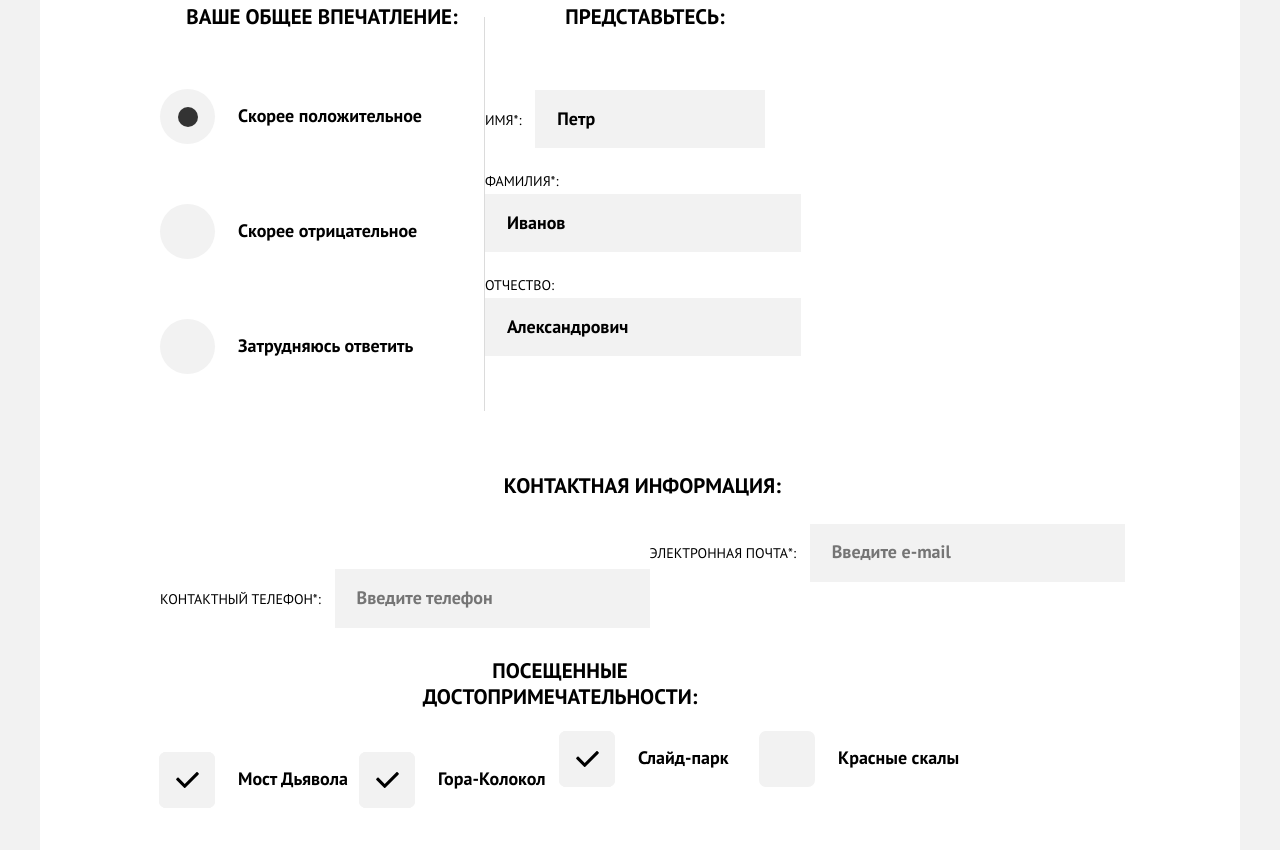
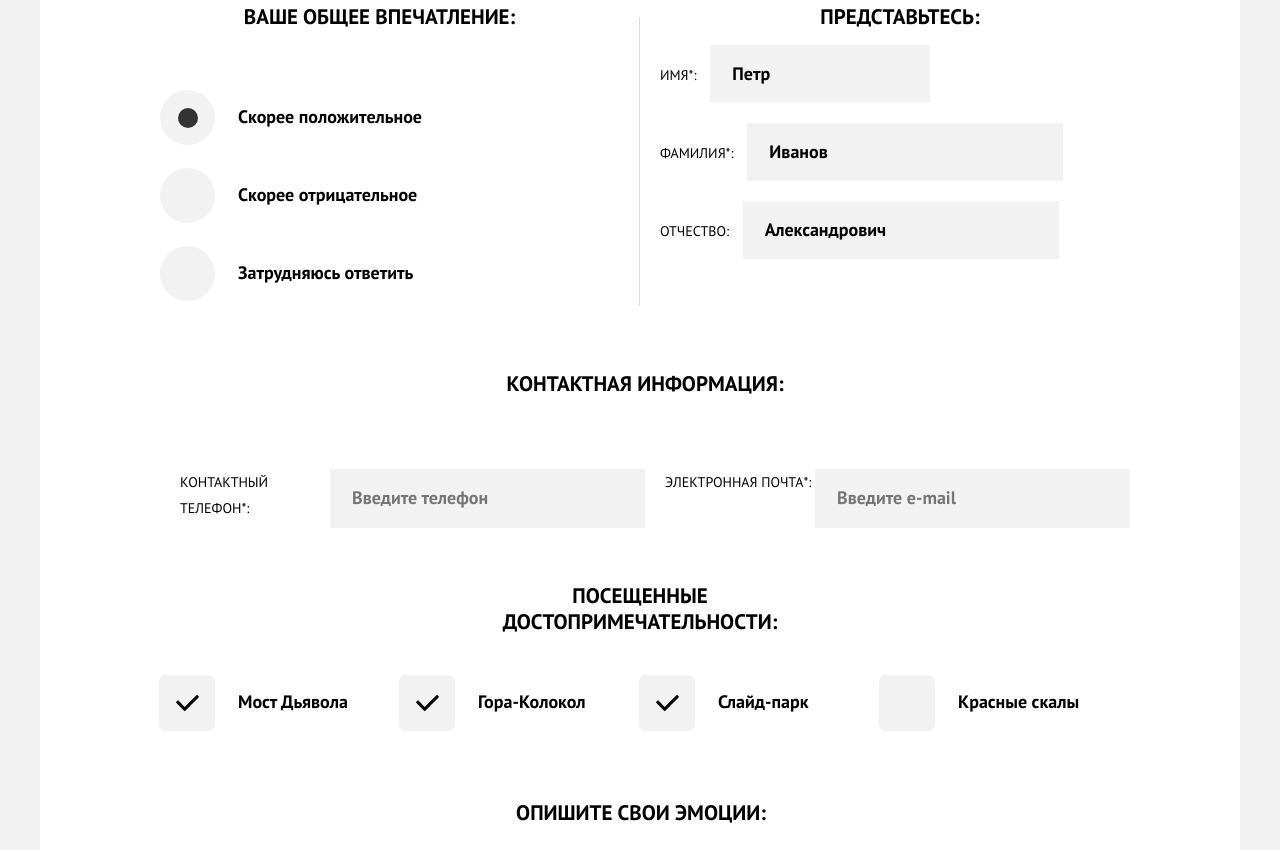
Before and after one commit to mytrofann/461429-sedona, a plain HTML site: page source/form.html in a window 1280 px wide. Shown: the part 627-1477 px from the top of the page. Drawn offline with nearby package versions, Linux system fonts and the light colour scheme; files that its build step writes are made by us from their sources.

Commit message:
Добавляет корректировки формы

```diff
--- a/source/form.html
+++ b/source/form.html
@@ -69,15 +69,15 @@
         <fieldset class="review__item">
           <legend class="review__title">Представьтесь:</legend>
           <ul class="review__list">
-            <li class="review__option">
+            <li class="review__option-name">
               <label for="name">Имя*:</label>
-              <input class="review__input" type="text" name="name" id="name" value="Петр" required>
+              <input class="review__input review__input--name" type="text" name="name" id="name" value="Петр" required>
             </li>
-            <li class="review__option">
+            <li class="review__option-name">
               <label for="surname">Фамилия*:</label>
               <input class="review__input" type="text" name="surname" id="surname" value="Иванов" required>
             </li>
-            <li class="review__option">
+            <li class="review__option-name">
               <label for="patronymic">Отчество:</label>
               <input class="review__input" type="text" name="patronymic" id="patronymic" value="Александрович">
             </li>
@@ -86,12 +86,12 @@
 
         <fieldset class="review__item">
           <legend class="review__title">Контактная информация:</legend>
-          <ul class="review__list">
-            <li class="review__option">
+          <ul class="review__list-contacts">
+            <li class="review__option-contacts">
               <label for="tel">Контактный телефон*:</label>
               <input type="tel" name="tel" id="tel" placeholder="Введите телефон" required pattern="[0-9]{10}">
             </li>
-            <li class="review__option">
+            <li class="review__option-contacts">
               <label for="email">Электронная почта*:</label>
               <input type="email" name="email" id="email" placeholder="Введите e-mail" required>
             </li>
@@ -118,7 +118,7 @@
 
         <fieldset class="review__item">
           <legend class="review__title">Посещенные достопримечательности:</legend>
-          <ul class="review__list">
+          <ul class="review__list-checkbox">
             <li class="review__option-checkbox">
               <input class="visually-hidden review__input review__input--checkbox" type="checkbox" name="the-Devil's-bridge" id="the-Devil's-bridge"
                 checked>
@@ -141,7 +141,7 @@
 
         <fieldset class="review__item">
           <legend class="review__title">Опишите свои эмоции:</legend>
-          <p class="review__option">
+          <p class="review__option-description">
             <textarea name="text" rows="5" placeholder="Опишите подробно все свои восторги"></textarea>
           </p>
         </fieldset>
--- a/source/sass/pages/_review.scss
+++ b/source/sass/pages/_review.scss
@@ -58,6 +58,12 @@
     cursor: pointer;
   }
 
+  &__list {
+    margin: 0;
+    padding: 0;
+    list-style: none;
+  }
+
   &__item {
     margin: 0;
     padding-left: 20px;
@@ -65,22 +71,19 @@
     border: none;
     border-bottom: 1px solid #e5e5e5;
 
-    & ul {
-      margin: 0;
-      padding: 0;
-      list-style: none;
+    &:nth-child(1) {
+      padding-bottom: 20px;
     }
 
     &:nth-child(2) {
-      margin-top: 15px;
+      margin-top: 20px;
       padding-top: 10px;
       position: relative;
     }
 
     &:nth-child(3) {
-      margin-top: 30px;
-      padding-top: 10px;
-      padding-bottom: 3px;
+      margin-top: 15px;
+      padding-bottom: 35px;
       position: relative;
     }
 
@@ -90,8 +93,7 @@
     }
 
     &:nth-child(5) {
-      margin-top: 20px;
-      margin-bottom: 22px;
+      margin-top: 17px;
       border: none;
     }
 
@@ -172,7 +174,7 @@
     text-align: center;
   }
 
-  &__option {
+  &__option-name {
     margin: 0;
     padding: 0;
     padding-top: 15px;
@@ -194,10 +196,43 @@
       line-height: 26px;
       font-weight: 700;
     }
+  }
 
-    &-radio {
-      margin-top: 37px;
-      margin-bottom: 40px;
+  &__list-contacts {
+    margin: 0;
+    padding: 0;
+    list-style: none;
+  }
+
+  &__option-contacts {
+    margin: 0;
+    padding: 0;
+    padding-top: 15px;
+    padding-bottom: 5px;
+
+    & label {
+      margin: 0;
+      padding: 0;
+      padding-left: 20px;
+      font-size: 14px;
+      line-height: 26px;
+      text-transform: uppercase;
+    }
+
+    & input {
+      margin: 0;
+      padding: 0;
+      font-size: 18px;
+      line-height: 26px;
+      font-weight: 700;
+    }
+  }
+
+  &__option-radio {
+    margin: 0;
+    padding: 0;
+    padding-top: 32px;
+    padding-bottom: 10px;
 
     & label {
       margin: 0;
@@ -213,9 +248,21 @@
     }
   }
 
-    &-checkbox {
-      margin-top: 30px;
-      margin-bottom: 55px;
+  &__list-checkbox {
+    margin: 0;
+    padding: 0;
+    list-style: none;
+  }
+
+  &__option-checkbox {
+    margin: 0;
+    padding: 0;
+    padding-top: 25px;
+    padding-bottom: 30px;
+
+    &:last-child {
+      padding-bottom: 0px;
+    }
 
     & label {
       margin: 0;
@@ -234,6 +281,12 @@
       margin-bottom: 15px;
     }
   }
+
+  &__option-description {
+    margin: 0;
+    padding: 0;
+    padding-top: 12px;
+    padding-bottom: 16px;
 
     & textarea {
       box-sizing: border-box;
@@ -290,7 +343,7 @@
     display: none;
   }
 
-  .review__option:first-child .review__input {
+  .review__option-name:first-child .review__input {
     width: 230px;
     padding: 14px 15px 14px 20px;
   }
@@ -308,6 +361,10 @@
 
   .review__input--radio:active + label:active::after  {
     background-color: #a4a4a4;
+  }
+
+  .review__input--checkbox:checked:active + label::after  {
+    opacity: 0.3;
   }
 }
 
@@ -333,40 +390,58 @@
 
     &__item {
       border-bottom: none;
+
+      &:nth-child(1) {
+        width: 324px;
+        margin: 0;
+        padding: 0;
+        padding-left: 20px;
+        box-sizing: border-box;
       }
 
-    &__item:nth-child(1) {
-      width: 326px;
+      &:nth-child(2) {
+        margin: 0;
+        margin-top: 65px;
+      }
+
+      &:nth-child(3) {
+        width: 324px;
         margin: 0;
         padding: 0;
         padding-right: 20px;
-      box-sizing: border-box;
-    }
-
-    &__item:nth-child(2) {
-      margin: 0;
-      margin-top: 62px;
-    }
-
-    &__item:nth-child(3) {
-      width: 326px;
-      margin: 0;
-      padding: 0;
-      padding-left: 20px;
         box-sizing: border-box;
         order: -1;
         border-right: 1px solid #dbdbdb;
       }
 
-    &__item:nth-child(4) {
+      &:nth-child(4) {
+        width: 648px;
         margin: 0;
+        margin-top: 20px;
         padding-bottom: 45px;
       }
 
-    &__item:nth-child(5) {
+      &:nth-child(5) {
         margin: 0;
-      padding-top: 35px;
-      padding-bottom: 50px;
+        margin-top: 5px;
+        padding-top: 45px;
+        padding-bottom: 35px;
+      }
+    }
+
+    & input[type="text"] {
+      box-sizing: border-box;
+      width: 178px;
+    }
+
+    & input[type="tel"] {
+      width: 648px;
+      padding: 14px 20px 15px 20px;
+    }
+
+    & input[type="email"] {
+      width: 648px;
+      padding: 14px 20px 15px 20px;
     }
 
     &__title {
@@ -374,49 +449,42 @@
       width: 320px;
     }
 
-    &__option:first-child {
-      padding-top: 60px;
+    &__list-contacts {
+      margin: 0;
+      padding: 0;
     }
 
-    & input[type="text"] {
-      box-sizing: border-box;
-      width: 178px;
-    }
-
-    &__item input[type="tel"] {
-      width: 648px;
-      padding: 14px 20px 15px 20px;
-    }
-
-    &__item input[type="email"] {
-      width: 648px;
-      padding: 13px 20px 15px 20px;
-    }
-
-    &__option-radio:first-child {
-      margin-top: 73px;
+    &__option-contacts {
+      padding-top: 20px;
+      padding-bottom: 10px;
+      list-style: none;
     }
 
     &__option-radio {
-      width: 324px;
-      margin-bottom: 15px;
+      padding-left: 20px;
+      padding-bottom: 20px;
+
+      &:first-child {
+        margin-top: 42px;
+      }
     }
 
-    &__list:last-child {
+    &__list-checkbox {
       margin: 0;
       padding: 0;
+      width: 648px;
       display: flex;
       flex-direction: row;
       flex-wrap: wrap;
     }
 
-    &__option-checkbox:nth-child(-n+2) {
-      margin-top: 51px;
-    }
-
     &__option-checkbox {
       width: 220px;
-      margin-bottom: 32px;
+      padding-bottom: 35px;
+
+      &:nth-child(-n+2) {
+        margin-top: 25px;
+      }
 
       &:nth-child(odd) {
         margin-left: 96px;
@@ -429,14 +497,19 @@
       }
     }
 
-    &__option textarea {
+    &__option-description {
+      padding-bottom: 13px;
+
+      & textarea {
         width: 648px;
         padding: 15px 20px 15px 20px;
+      }
     }
 
     &__button {
       padding: 16px 30px;
       width: 323px;
+      margin-bottom: 60px;
     }
 
     &__required {
@@ -444,6 +517,7 @@
       width: 200px;
       margin: 0;
       padding: 0;
+      padding-top: 20px;
       padding-left: 100px;
       font-size: 14px;
       line-height: 26px;
@@ -452,8 +526,8 @@
     }
   }
 
-  .review__option:first-child .review__input {
-    width: 220px;
+  .review__option-name:first-child .review__input {
+    width: 220px !important;
   }
 }
 
@@ -472,8 +546,16 @@
       }
     }
 
-    &__item::nth-child(3) {
-      order: 1;
+    &__item:nth-child(1) {
+      width: 500px;
+    }
+
+    &__item:nth-child(3) {
+      width: 500px;
+    }
+
+    &__item:nth-child(4) {
+      width: 960px;
     }
 
     &__item input[type="tel"] {
@@ -486,22 +568,35 @@
       padding: 13px 20px 15px 20px;
     }
 
-    &__option-radio {
-      width: 324px;
-      margin-top: 37px;
-      margin-bottom: 52px;
+    &__list-contacts {
+      margin: 0;
+      padding: 0;
+      margin-top: 42px;
+      display: flex;
+
+      & label {
+        width: 150px;
+      }
     }
 
-    &__list {
-      justify-content: space-between;
+    &__option-contacts {
+      display: flex;
+
+    }
+
+    &__list-checkbox {
+      width: 960px;
     }
 
     &__option-checkbox {
-      width: 200px;
-      margin-top: 30px;
-      margin-bottom: 55px;
+      width: 240px;
+      margin-top: 24px;
 
-      &:nth-child(2n+1) {
+      &:nth-child(-n+2) {
+        margin-top: 24px;
+      }
+
+      &:nth-child(odd) {
         margin-left: 0;
         box-sizing: border-box;
       }
@@ -512,13 +607,18 @@
       }
     }
 
-    &__option textarea {
+    &__option-description {
+      padding-bottom: 10px;
+
+      & textarea {
       width: 962px;
       padding: 15px 20px 15px 20px;
+    }
   }
 
     &__button {
       width: 480px;
+      margin-bottom: 66px;
     }
 
     &__required {
```
Lines whose indentation alone changed are shown as unchanged.
